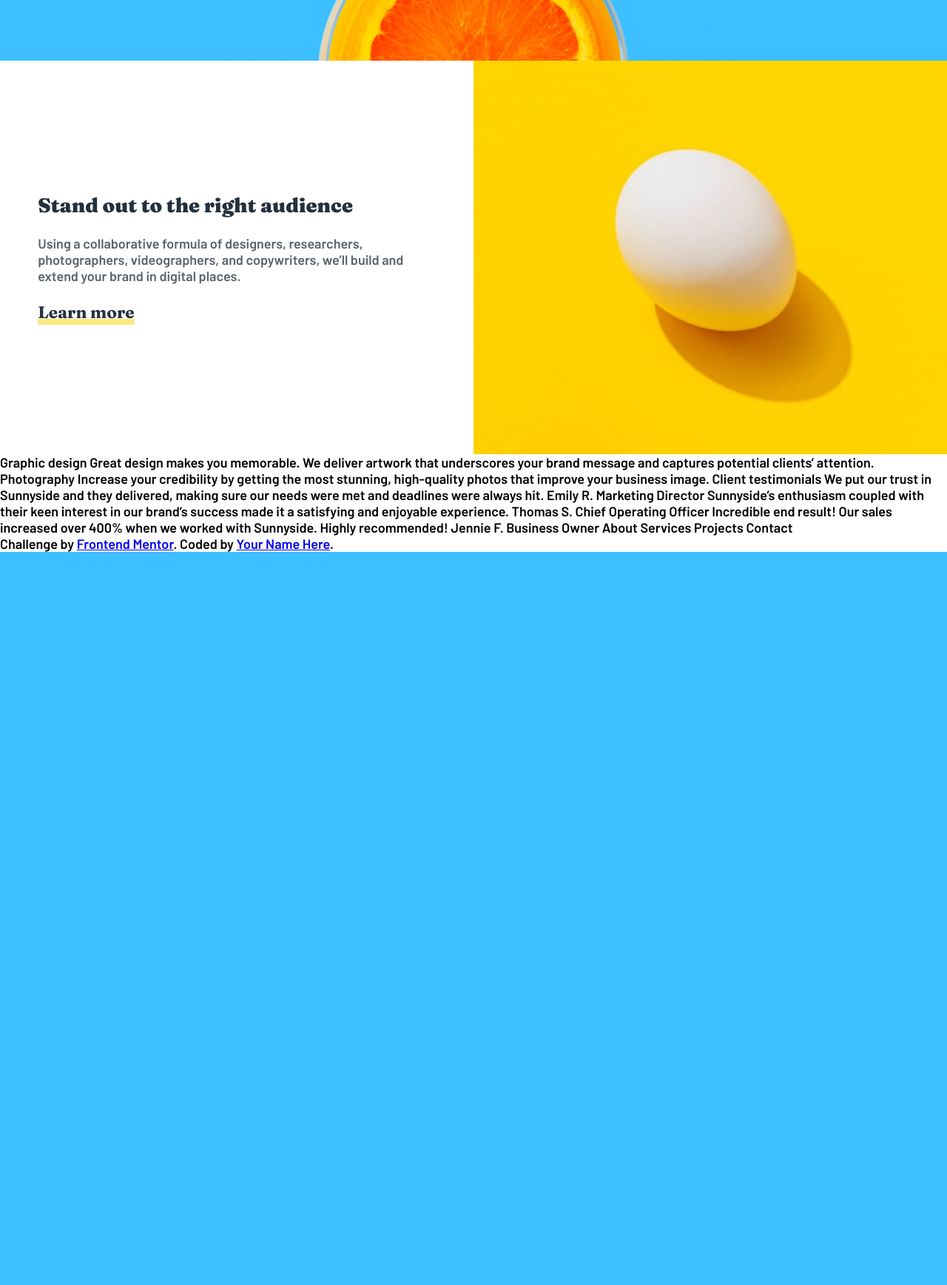
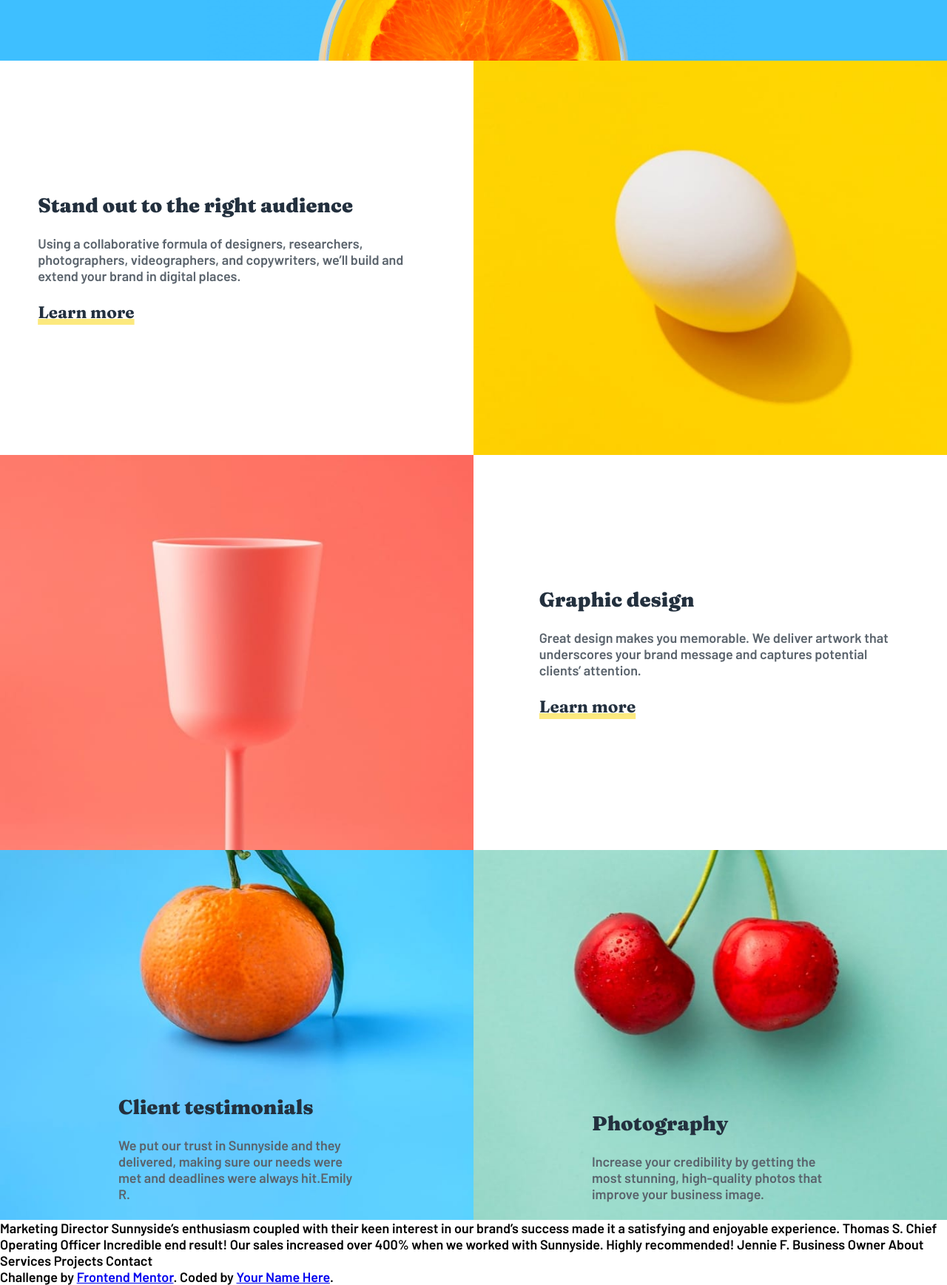
Before and after one commit to GabrielWolf-Dev/frontend-mentor-challenges, a PHP site: page / in a window 1280 px wide. Shown: the part 408-2145 px from the top of the page at 74% size. Before the commit the page ends 1154 px from the top, so only its background shows below. Run offline with PHP 8.4, Linux system fonts and the light colour scheme.

Commit message:
Finalizando os insights

```diff
--- a/sunnyside-agency/index.html
+++ b/sunnyside-agency/index.html
@@ -43,30 +43,62 @@
     <img class="mytop-48" src="./images/icon-arrow-down.svg" alt="Icon arrow down" />
   </section><!--banner-->
 
-  <section class="insights-1">
-    <div class="insights-1__content">
+  <section class="insights">
+    <div class="insights__content">
       <h1 class="title">Stand out to the right audience</h1>
 
-      <p class="insights-1__content-desc paragraph">
+      <p class="insights__content-desc paragraph">
         Using a collaborative formula of designers, researchers, photographers, videographers, and copywriters, we’ll build and extend your brand in digital places.
       </p>
 
       <button class="btn-insights btn-yellow">Learn more</button>
-    </div><!--insights-1__content-->
+    </div><!--insights__content-->
 
-    <img class="insights-imgs" src="./images/mobile/image-transform.jpg" alt="Egg in the yellow background" />
-  </section><!--insights-1-->
+    <img class="insights-imgs" src="./images/imgs-page/image-transform.jpg" alt="Egg in the yellow background" />
+  </section><!--insights-->
 
-  Graphic design
-  Great design makes you memorable. We deliver artwork that underscores your brand message and captures potential clients’ attention.
+  <section class="insights row-reverse">
+    <div class="insights__content">
+      <h1 class="title">Graphic design</h1>
 
-  Photography
-  Increase your credibility by getting the most stunning, high-quality photos that improve your business image.
+      <p class="insights__content-desc paragraph">
+        Great design makes you memorable. We deliver artwork that underscores your brand message and captures potential clients’ attention.
+      </p>
 
-  Client testimonials
+      <button class="btn-insights btn-yellow">Learn more</button>
+    </div><!--insights__content-->
 
-  We put our trust in Sunnyside and they delivered, making sure our needs were met and deadlines were always hit.
-  Emily R.
+    <img class="insights-imgs" src="./images/imgs-page/image-stand-out.jpg" alt="Red cup" />
+  </section><!--insights-->
+
+  <section class="insights row-reverse">
+      <div class="insights__img-bg">
+
+      <aside class="insights__content-img-bg">
+        <h1 class="title mbottom-24">Photography</h1>
+        <p class="paragraph text-left">
+          Increase your credibility by getting the most stunning, high-quality photos that improve your business image.
+        </p>
+      </aside>
+    </div><!--insights__img-bg-->
+
+    <div class="insights__img-bg img-bg-2">
+      <aside class="insights__content-img-bg">
+        <h1 class="title mbottom-24">Client testimonials</h1>
+        <p class="paragraph">
+          We put our trust in Sunnyside and they delivered, making sure our needs were met and deadlines were always hit.Emily R.
+        </p>
+      </aside>
+    </div><!--insights__img-bg-->
+
+  </section><!--insights-->
+
+
+
+
+
+
+
   Marketing Director
 
   Sunnyside’s enthusiasm coupled with their keen interest in our brand’s success made it a satisfying and enjoyable experience.
--- a/sunnyside-agency/style/style.css
+++ b/sunnyside-agency/style/style.css
@@ -53,8 +53,14 @@ button { cursor: pointer; border: 0; }
     color: var(--secondary-darkGrayish);
 }
 
+.text-left { text-align: left; }
+
 .mytop-48 {
     margin-top: 48px;
+}
+
+.mbottom-24 {
+    margin-bottom: 24px;
 }
 
 .btn-insights {
@@ -156,7 +162,7 @@ button { cursor: pointer; border: 0; }
 /*---------------------------------------------------*/
 /* Insights Section */
 
-.insights-1 {
+.insights {
     width: 100%;
     display: flex;
     justify-content: center;
@@ -164,17 +170,40 @@ button { cursor: pointer; border: 0; }
     flex-direction: column-reverse;
 }
 
-.insights-1__content {
+.insights__content {
     padding: 48px 4%;
     text-align: center;
 }
 
-.insights-1__content-desc {
+.insights__content-desc {
     margin: 24px 0;
 }
 
 .insights-imgs {
     width: 100%;
+}
+
+.insights__img-bg {
+    width: 100%;
+    height: 500px;
+    background-image: url(../images/imgs-page/image-graphic-design.jpg);
+    background-position: center;
+    background-repeat: no-repeat;
+    background-size: cover;
+    padding: 16px 2%;
+    text-align: bottom;
+    position: relative;
+}
+
+.img-bg-2 {
+    background-image: url(../images/imgs-page/image-photography.jpg);
+}
+
+.insights__content-img-bg {
+    position: absolute;
+    bottom: 24px;
+    left: 50%;
+    transform: translateX(-50%);
 }
 
 @media (min-width: 320px){
@@ -241,7 +270,7 @@ button { cursor: pointer; border: 0; }
     /*---------------------------------------------------*/
     /* Insights Section */
 
-    .insights-1 {
+    .insights {
         width: 100%;
         display: flex;
         justify-content: space-between;
@@ -249,11 +278,15 @@ button { cursor: pointer; border: 0; }
         flex-direction: row;
     }
 
-    .insights-1__content {
+    .row-reverse {
+        flex-direction: row-reverse;
+    }
+
+    .insights__content {
         text-align: left;
     }
 
-    .insights-1__content-desc {
+    .insights__content-desc {
         width: 300px;
     }
 
@@ -267,7 +300,7 @@ button { cursor: pointer; border: 0; }
 }
 
 @media (min-width: 1280px) {
-    .insights-1__content-desc {
+    .insights__content-desc {
         width: 500px;
     }
 }
```
Also changed, not shown: sunnyside-agency/images/imgs-page/image-gallery-cone.jpg (renamed from sunnyside-agency/images/desktop/image-gallery-cone.jpg), sunnyside-agency/images/imgs-page/image-gallery-milkbottles.jpg (renamed from sunnyside-agency/images/desktop/image-gallery-milkbottles.jpg), sunnyside-agency/images/imgs-page/image-gallery-orange.jpg (renamed from sunnyside-agency/images/desktop/image-gallery-orange.jpg), sunnyside-agency/images/imgs-page/image-gallery-sugarcubes.jpg (renamed from sunnyside-agency/images/desktop/image-gallery-sugarcubes.jpg), sunnyside-agency/images/imgs-page/image-graphic-design.jpg (renamed from sunnyside-agency/images/desktop/image-graphic-design.jpg), sunnyside-agency/images/imgs-page/image-photography.jpg (renamed from sunnyside-agency/images/desktop/image-photography.jpg), sunnyside-agency/images/imgs-page/image-stand-out.jpg (renamed from sunnyside-agency/images/desktop/image-stand-out.jpg), sunnyside-agency/images/imgs-page/image-transform.jpg (renamed from sunnyside-agency/images/desktop/image-transform.jpg), sunnyside-agency/images/mobile/image-gallery-cone.jpg (deleted), sunnyside-agency/images/mobile/image-gallery-milkbottles.jpg (deleted), sunnyside-agency/images/mobile/image-gallery-orange.jpg (deleted), sunnyside-agency/images/mobile/image-gallery-sugar-cubes.jpg (deleted), sunnyside-agency/images/mobile/image-graphic-design.jpg (deleted), sunnyside-agency/images/mobile/image-photography.jpg (deleted), 2 more files.
